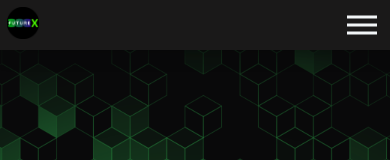
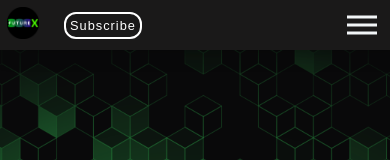
Before and after one commit to Linkin143/myportfolio, a React (Create React App) app in the folder frontend/: page /contact in a window 390 px wide. Shown: the top 160 px of the page. Built offline with nearby package versions, Linux system fonts and the light colour scheme.

Commit message:
Added an subscribe btn into nav

```diff
--- a/frontend/package.json
+++ b/frontend/package.json
@@ -3,6 +3,10 @@
   "version": "0.1.0",
   "private": true,
   "dependencies": {
+    "@emotion/react": "^11.13.5",
+    "@emotion/styled": "^11.13.5",
+    "@mui/material": "^6.1.10",
+    "@mui/styled-engine-sc": "^6.1.10",
     "@testing-library/jest-dom": "^5.17.0",
     "@testing-library/react": "^13.4.0",
     "@testing-library/user-event": "^13.5.0",
@@ -14,6 +18,7 @@
     "react-icons": "^5.2.1",
     "react-router-dom": "^6.24.1",
     "react-scripts": "5.0.1",
+    "styled-components": "^6.1.13",
     "sweetalert": "^2.1.2",
     "web-vitals": "^2.1.4"
   },
--- a/frontend/public/index.html
+++ b/frontend/public/index.html
@@ -29,5 +29,7 @@
 
     <div id="root"></div>
     <script src="https://kit.fontawesome.com/193f0348b8.js" crossorigin="anonymous"></script>
+    <script src="https://cdn.jsdelivr.net/npm/@popperjs/core@2.9.2/dist/umd/popper.min.js" integrity="sha384-IQsoLXl5PILFhosVNubq5LC7Qb9DXgDA9i+tQ8Zj3iwWAwPtgFTxbJ8NT4GN1R8p" crossorigin="anonymous"></script>
+<script src="https://cdn.jsdelivr.net/npm/bootstrap@5.0.2/dist/js/bootstrap.min.js" integrity="sha384-cVKIPhGWiC2Al4u+LWgxfKTRIcfu0JTxR+EQDz/bgldoEyl4H0zUF0QKbrJ0EcQF" crossorigin="anonymous"></script>
   </body>
 </html>
--- a/frontend/src/components/Navbar2.css
+++ b/frontend/src/components/Navbar2.css
@@ -183,6 +183,43 @@ nav{
         /* padding:4vh 4vw; */
         text-align: center;
     }
+    .container-eg-btn-4 {
+        font-family: sans-serif;
+
+        display: flex;
+        justify-content: center;
+        align-items: center;
+        align-content: center;
+        flex-wrap: wrap;
+        margin-left: 25px;
+        line-height: normal;
+    }
+    .container-eg-btn-4 .button {
+
+        /* margin: 15px; */
+        padding: 4px 4px;
+        text-align: center;
+        font-size: clamp(0.8rem, 2vw, 2.2rem);
+        position: relative;
+        transition: .3s;
+
+        color: #fff;
+        cursor: pointer;
+        text-decoration: none;
+        border-radius: 12px;
+        -webkit-user-select: none;
+        -ms-user-select: none;
+        user-select: none;
+        border: 2px solid white;
+        cursor: pointer;
+    }
+
+    .container-eg-btn-4 .button-2:hover {
+        background-color: #21e821;
+        color: black;
+        border: 2px solid #21e821;
+    }
+
 }
 /*Animating Hamburger Icon on Click*/
 .toggle .line1{
@@ -195,3 +232,9 @@ nav{
 .toggle .line3{
     transform: rotate(45deg) translate(-5px,-6px);
 }
+
+@media screen and (min-width: 800px){
+    .container-eg-btn-4{
+        display: none;
+    }
+}
--- a/frontend/src/components/Navbar2.jsx
+++ b/frontend/src/components/Navbar2.jsx
@@ -8,7 +8,7 @@ const Navbar2 = () => {
 
 
     const [click, setClick] = useState(false);
-    const[popClick,setPopclick] =useState(false);
+    const [popClick, setPopclick] = useState(false);
 
     const handleClick = () => setClick(!click)
 
@@ -18,7 +18,10 @@ const Navbar2 = () => {
         <div className='container'>
             <nav>
                 <div className="logo">
-                   <NavLink to="/"> <img src={person1} alt="" /></NavLink>
+                    <NavLink to="/"> <img src={person1} alt="" /></NavLink>
+                </div>
+                <div class="container-eg-btn-4 uf-border">
+                <Link onClick={() => setPopclick(!popClick)} class="button button-2">Subscribe</Link>
                 </div>
                 <div className={click ? "hamburger toggle" : "hamburger"} onClick={handleClick}>
                     <div className="line1"></div>
@@ -33,7 +36,7 @@ const Navbar2 = () => {
                     <li className={click ? "fade" : ""}><Link to="/service"></Link></li>
 
                     <li className={click ? "fade" : ""}><button className="login-button" href="#">Login</button></li>
-                    <li className={click ? "fade" : ""} onClick={()=>setPopclick(!popClick)}><button className="join-button" href="#">Subscribe</button></li>
+                    <li className={click ? "fade" : ""} onClick={() => setPopclick(!popClick)}><button className="join-button" href="#">Subscribe</button></li>
                 </ul>
             </nav>
             <PopupForm trigger={popClick} setTrigger={setPopclick}>
```
Also changed, not shown: 1 other file (tests, documents, lock files or other folders).
